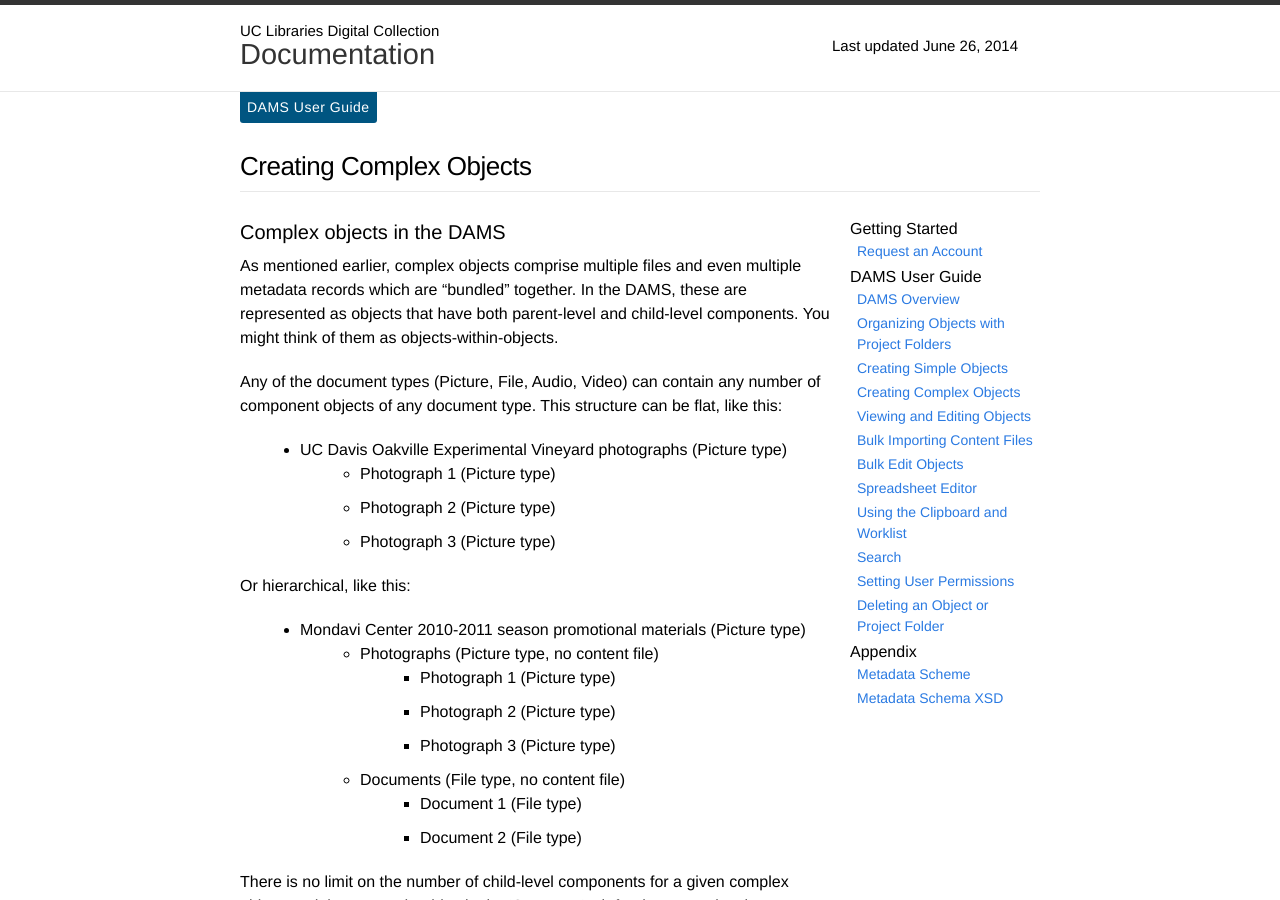
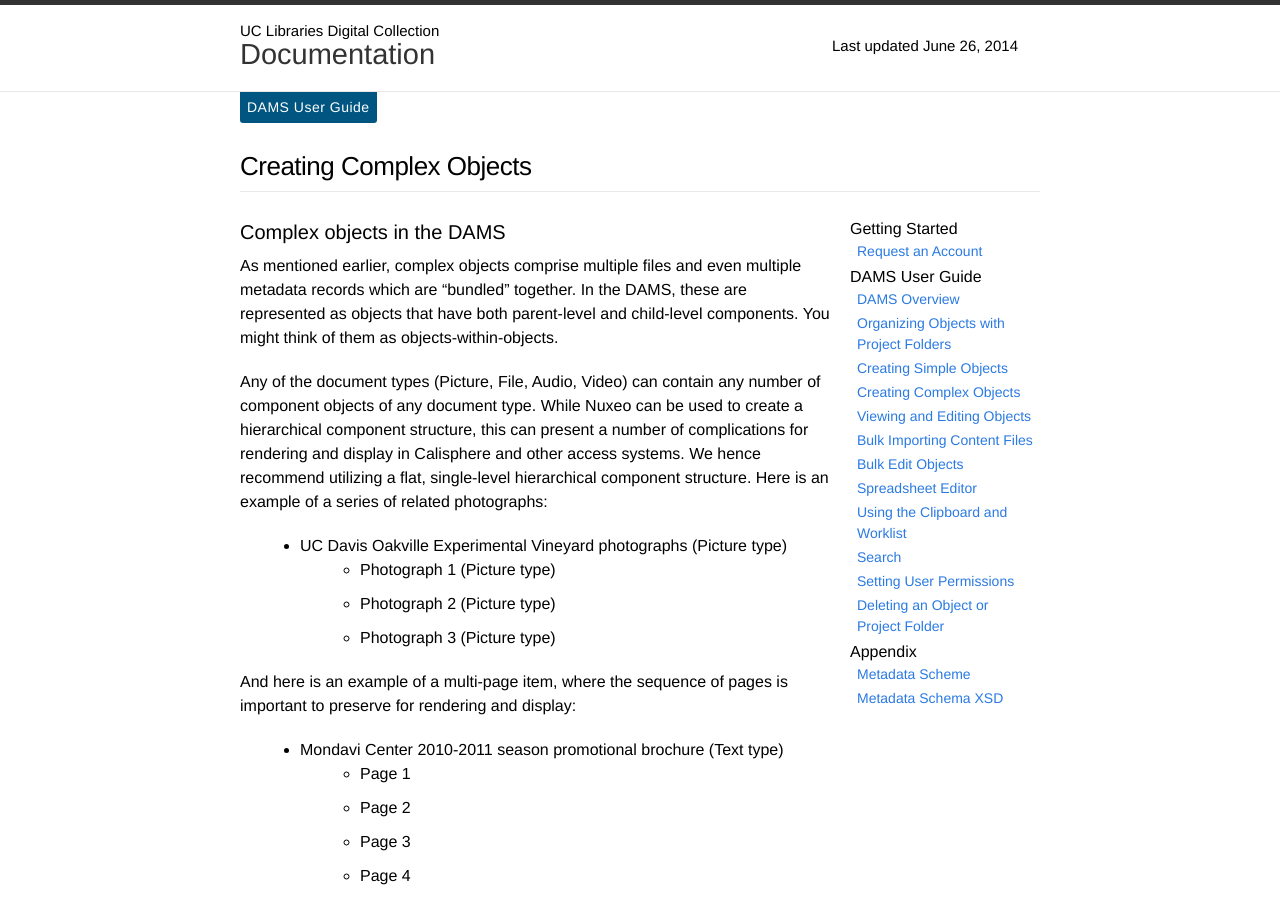
Before and after one commit to ucldc/ucldc-docs, a Jekyll site: the page built from docs/dams/complex-objects.md, in a window 1280 px wide and 900 px high. Built offline with Jekyll 4.4.1, drawn with Linux system fonts in a browser that asks for light colours; nearby versions of some CDN libraries.

Commit message:
Adjusted "Complex objects in the DAMS" section
Adjusted "Complex objects in the DAMS" section to recommend flat, single-level hierarchical component structures

```diff
--- a/docs/dams/complex-objects.md
+++ b/docs/dams/complex-objects.md
@@ -10,23 +10,20 @@ breadcrumbs: DAMS User Guide
 ## Complex objects in the DAMS
 As mentioned earlier, complex objects comprise multiple files and even multiple metadata records which are “bundled” together. In the DAMS, these are represented as objects that have both parent-level and child-level components. You might think of them as objects-within-objects.
 
-Any of the document types (Picture, File, Audio, Video) can contain any number of component objects of any document type. This structure can be flat, like this:
+Any of the document types (Picture, File, Audio, Video) can contain any number of component objects of any document type. While Nuxeo can be used to create a hierarchical component structure, this can present a number of complications for rendering and display in Calisphere and other access systems.  We hence recommend utilizing a flat, single-level hierarchical component structure.  Here is an example of a series of related photographs:
 
 - UC Davis Oakville Experimental Vineyard photographs (Picture type)
   - Photograph 1 (Picture type)
   - Photograph 2 (Picture type)
   - Photograph 3 (Picture type)
 
-Or hierarchical, like this:
+And here is an example of a multi-page item, where the sequence of pages is important to preserve for rendering and display:
 
-- Mondavi Center 2010-2011 season promotional materials (Picture type)
-  - Photographs (Picture type, no content file)
-    - Photograph 1 (Picture type)
-    - Photograph 2 (Picture type)
-    - Photograph 3 (Picture type)
-  - Documents (File type, no content file)
-    - Document 1 (File type)
-    - Document 2 (File type)
+- Mondavi Center 2010-2011 season promotional brochure (Text type)
+  - Page 1
+  - Page 2
+  - Page 3
+  - Page 4
 
 There is no limit on the number of child-level components for a given complex object, and they are orderable via the 'Summary' tab for the parent-level component.
 
```
